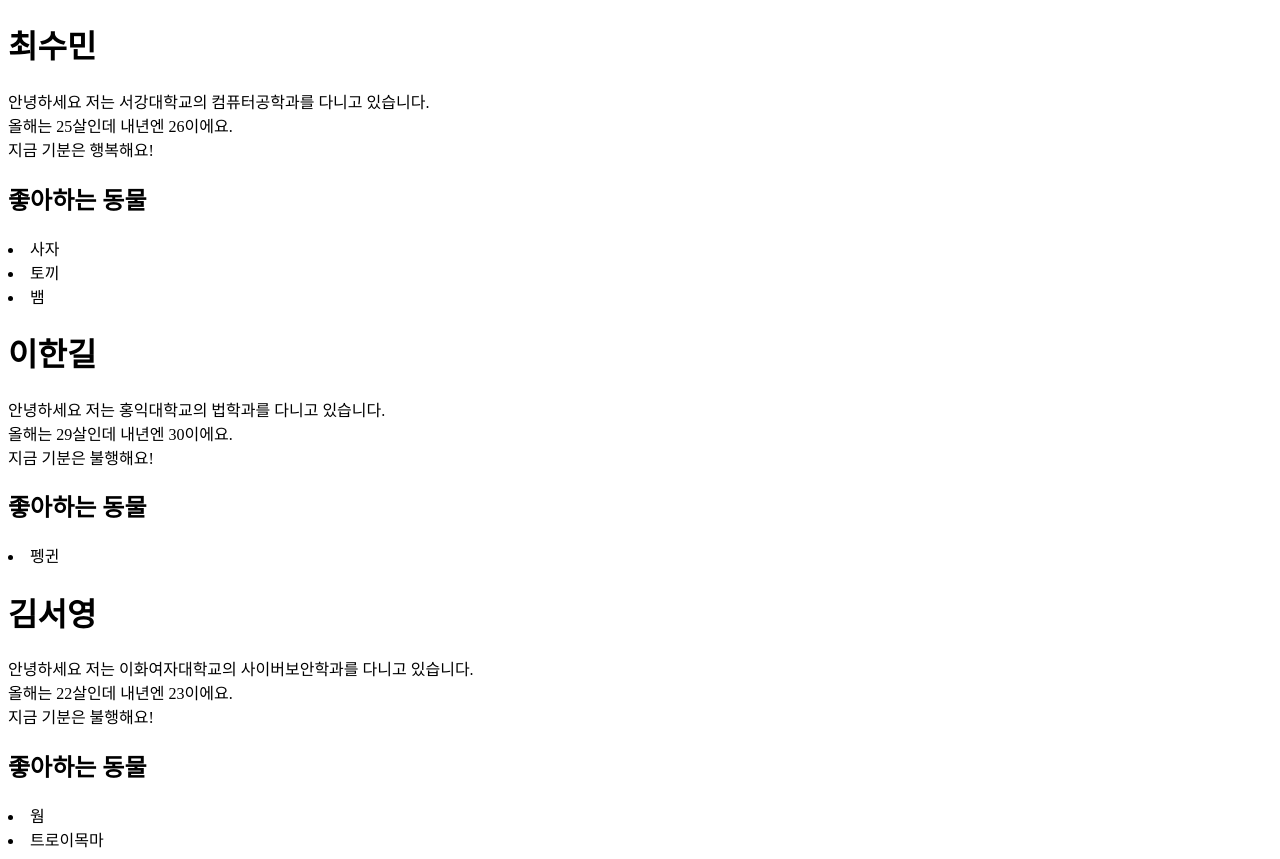
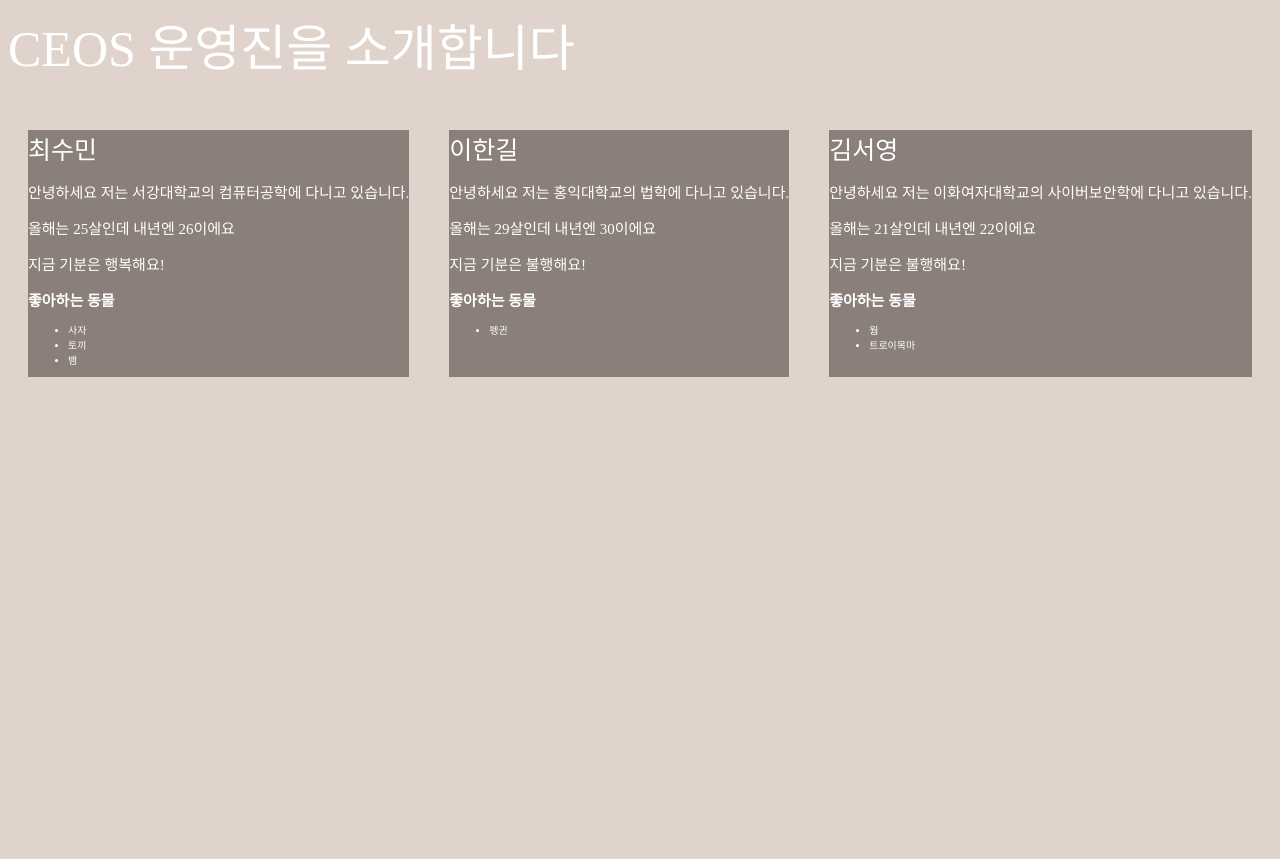
Before and after one commit to ybh1760/react-profile, a React (Create React App) app: page / in a window 1280 px wide. After the commit the page ends 800 px from the top, so only its background shows below. Built offline with nearby package versions, Linux system fonts and the light colour scheme.

Commit message:
Refactoring Card to ProfileCard

```diff
--- a/package.json
+++ b/package.json
@@ -5,7 +5,8 @@
   "dependencies": {
     "react": "^16.9.0",
     "react-dom": "^16.9.0",
-    "react-scripts": "3.1.2"
+    "react-scripts": "3.1.2",
+    "styled-components": "^4.4.0"
   },
   "scripts": {
     "start": "react-scripts start",
--- a/src/App.js
+++ b/src/App.js
@@ -1,35 +1,26 @@
-import React, {Component} from 'react';
-import Card from "./components/Card";
+import React, { Component } from "react";
+import { createGlobalStyle } from "styled-components";
 
+import Intro from "./components/Intro";
+import ProfileList from "./components/ProfileList";
+
+const GlobalSytle = createGlobalStyle`
+  html{
+    font-size:10px;
+  }
+  body{
+    background-color:#E0D3CC;
+  }
+`;
 
 class App extends Component {
-  constructor(props){
-    super(props);
-    this.state={
-      card:[
-        {name:"최수민" ,desc:["안녕하세요 저는 서강대학교의 컴퓨터공학과를 다니고 있습니다.","올해는 25살인데 내년엔 26이에요.","지금 기분은 행복해요!"]},
-        {name:"이한길" ,desc:["안녕하세요 저는 홍익대학교의 법학과를 다니고 있습니다.", "올해는 29살인데 내년엔 30이에요.", "지금 기분은 불행해요!"]},
-        {name:"김서영" ,desc:["안녕하세요 저는 이화여자대학교의 사이버보안학과를 다니고 있습니다." ,"올해는 22살인데 내년엔 23이에요." ,"지금 기분은 불행해요!"]}
-      ],
-      animal:[
-        {animalList:["사자", "토끼", "뱀"]},
-        {animalList:["펭귄"]},
-        {animalList:["웜", "트로이목마"]}
-      ]
-    }
-  }
   render() {
-    let i=0;
-    let data = this.state.card;
-    let cardList = [];
-    while(i<data.length){
-      cardList.push(<Card key = {i} name={this.state.card[i].name} desc={this.state.card[i].desc} likeAnimal={this.state.animal[i].animalList}></Card>)
-      ++i;
-    }
     return (
-    <div className="App">
-        {cardList}
-    </div>
+      <div className="App">
+        <GlobalSytle />
+        <Intro />
+        <ProfileList />
+      </div>
     );
   }
 }
--- a/src/components/Card.js
+++ /dev/null
@@ -1,26 +0,0 @@
-import React, {Component} from 'react';
-
-class Card extends Component {
-  render() {
-    let likeAnimal = this.props.likeAnimal;
-    let i =0;
-    let animalList = [];
-
-    while(i<likeAnimal.length){
-        animalList.push(<li key={i}>{likeAnimal[i]}</li>);
-        ++i;
-    }
-    return (
-        <div className="card">
-            <h1>{this.props.name}</h1>
-            {this.props.desc[0]}<br/>
-            {this.props.desc[1]}<br/>
-            {this.props.desc[2]}<br/>
-            <h2>좋아하는 동물</h2>
-            {animalList}
-        </div>
-    );
-  }
-}
-
-export default Card;
--- /dev/null
+++ b/src/components/Intro.js
@@ -0,0 +1,16 @@
+import React, { Component } from "react";
+import styled from "styled-components";
+
+const Div = styled.div`
+  font-size: 5rem;
+  margin-bottom: 5rem;
+  color: white;
+`;
+
+class Intro extends Component {
+  render() {
+    return <Div> CEOS 운영진을 소개합니다 </Div>;
+  }
+}
+
+export default Intro;
--- /dev/null
+++ b/src/components/ProfileCard.js
@@ -0,0 +1,52 @@
+import React, { Component } from "react";
+import styled from "styled-components";
+
+const P = styled.p`
+  font-size: 1.5rem;
+`;
+
+const NameWrapper = styled.div`
+  font-size: 2.5rem;
+`;
+
+const Wrapper = styled.div`
+  margin: 0 auto;
+  boder: 1px solid grey;
+  background-color: #8a7f79;
+  color: white;
+`;
+
+class ProfileCard extends Component {
+  getAnimalList() {
+    let i = 0;
+    let animalList = [];
+    while (i < this.props.profile.animalList.length) {
+      animalList.push(<li>{this.props.profile.animalList[i]}</li>);
+      ++i;
+    }
+    return animalList;
+  }
+  render() {
+    return (
+      <Wrapper>
+        <div className="profileCard">
+          <NameWrapper>{this.props.profile.name}</NameWrapper>
+          <P>
+            {`안녕하세요 저는 ${this.props.profile.univ}대학교의 ${this.props.profile.major}에 다니고 있습니다.`}
+          </P>
+          <P>
+            {`올해는 ${this.props.profile.age}살인데 내년엔 ${this.props.profile
+              .age + 1}이에요`}
+          </P>
+          <P>{`지금 기분은 ${
+            this.props.profile.isHappy ? "행복" : "불행"
+          }해요!`}</P>
+          <h2>좋아하는 동물</h2>
+          <ul>{this.getAnimalList()}</ul>
+        </div>
+      </Wrapper>
+    );
+  }
+}
+
+export default ProfileCard;
--- /dev/null
+++ b/src/components/ProfileList.js
@@ -0,0 +1,51 @@
+import React, { Component } from "react";
+import ProfileCard from "./ProfileCard";
+import styled from "styled-components";
+
+const Row = styled.div`
+  display: flex;
+  flex-direction: row;
+`;
+
+class ProfileList extends Component {
+  constructor(props) {
+    super(props);
+    this.state = {
+      profiles: [
+        {
+          name: "최수민",
+          univ: "서강",
+          major: "컴퓨터공학",
+          age: 25,
+          animalList: ["사자", "토끼", "뱀"],
+          isHappy: true
+        },
+        {
+          name: "이한길",
+          univ: "홍익",
+          major: "법학",
+          age: 29,
+          animalList: ["펭귄"],
+          isHappy: false
+        },
+        {
+          name: "김서영",
+          univ: "이화여자",
+          major: "사이버보안학",
+          age: 21,
+          animalList: ["웜", "트로이목마"],
+          isHappy: false
+        }
+      ]
+    };
+  }
+  render() {
+    const profileList = this.state.profiles.map(value => {
+      return <ProfileCard profile={value} />;
+    });
+
+    return <Row>{profileList}</Row>;
+  }
+}
+
+export default ProfileList;
```
Also changed, not shown: src/index.js (+5 -5 lines), 1 other file (tests, documents, lock files or other folders).
